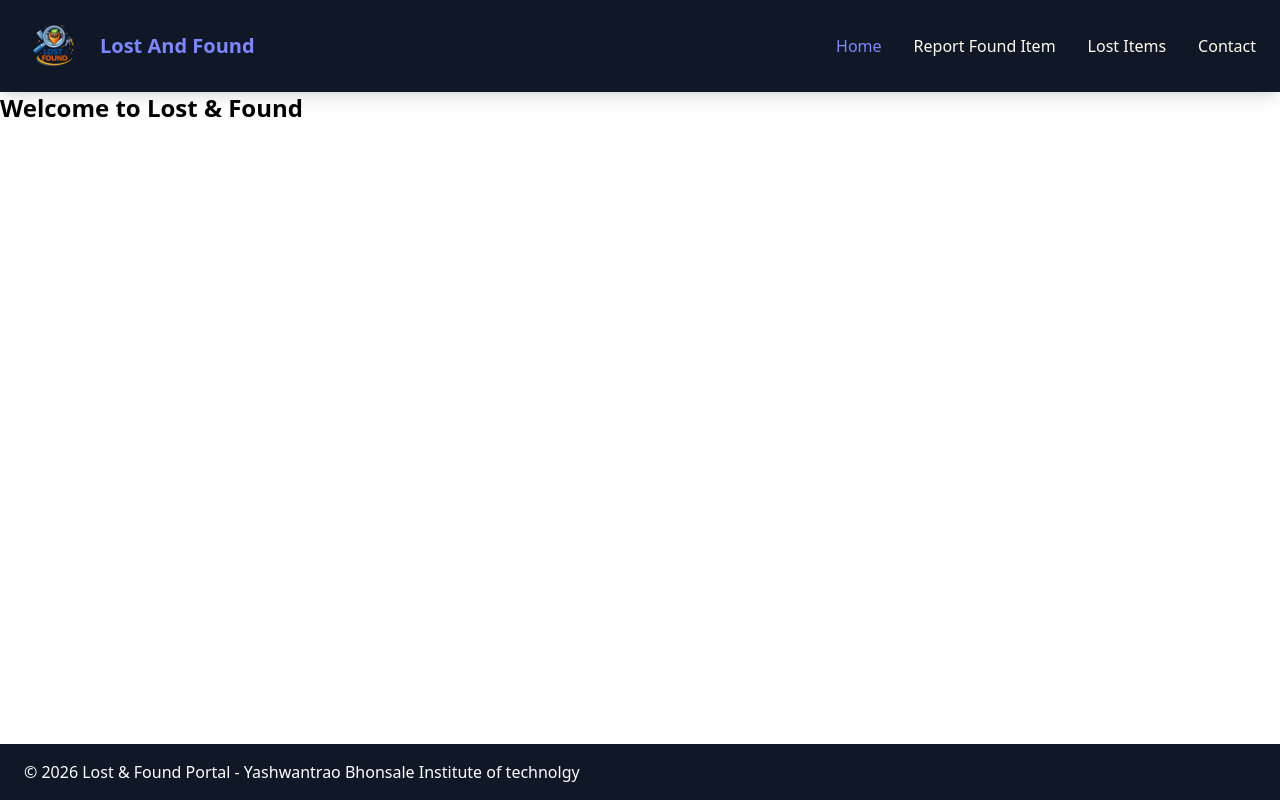
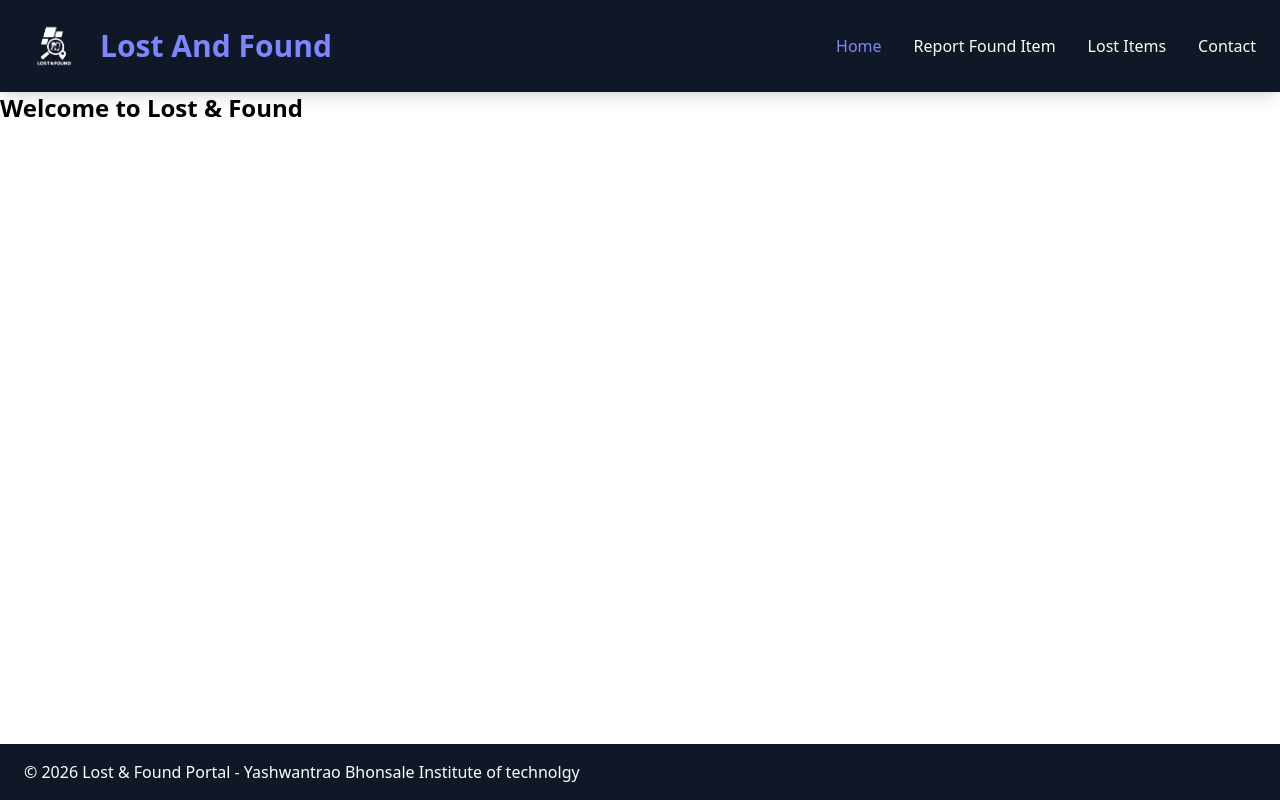
Before and after one commit to Deveshg986/Lost_and_Found, a React (Vite) app in the folder Frontend/Lost_And_Found/: page / in a window 1280 px wide. Built offline with nearby package versions, Linux system fonts and the light colour scheme.

Commit message:
Login and Report-item Form Added

```diff
--- a/Frontend/Lost_And_Found/src/components/Navbar.jsx
+++ b/Frontend/Lost_And_Found/src/components/Navbar.jsx
@@ -1,16 +1,16 @@
 import { NavLink } from "react-router-dom";
-import logo from "../assets/LAF_Logo.png";
+import logo from "../assets/logo.png";
 
 export default function Navbar() {
   return (
     <nav className="bg-gray-900 text-white shadow-lg">
-      <div className="max-w-7xl mx-auto px-6 py-4 flex items-center justify-between">
-        <div className="flex items-center space-x-4">
+      <div className="max-w-7xl  px-6 py-4 flex items-center justify-between">
+        <div className="flex flex-row items-center space-x-4">
         <div className="flex items-center gap-2">
             <img src={logo} alt="Lost & Found Logo" className="h-15" />
         </div>
           <div>
-            <h1 className="text-xl font-bold text-indigo-400">
+            <h1 className="text-3xl font-bold text-indigo-400">
                 Lost And Found
             </h1>
           </div>
```
Also changed, not shown: Frontend/Lost_And_Found/src/assets/LAF_Logo.png (deleted), Frontend/Lost_And_Found/src/assets/logo.png (added).
